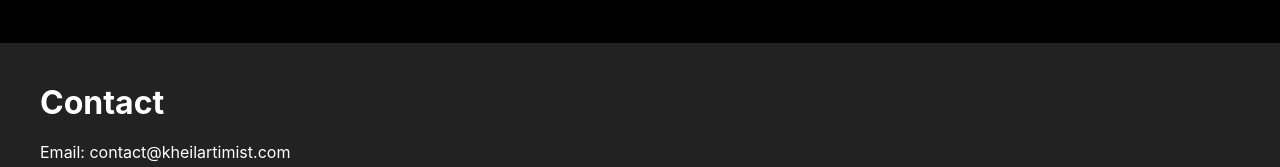
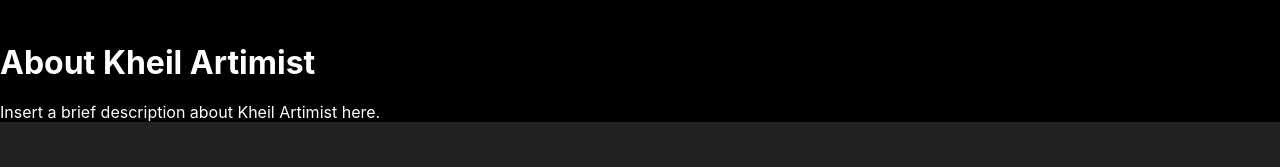
Before and after one commit to GihanDuane/react-portfolio-Juhariz, a React (Create React App) app: page / in a window 1280 px wide. Shown: the part 1094-1261 px from the top of the page. Built offline with nearby package versions, Linux system fonts and the light colour scheme.

Commit message:
added about code

```diff
--- a/src/App.js
+++ b/src/App.js
@@ -1,6 +1,7 @@
 import React from 'react';
 import Navbar from './components/Navbar';
 import ArtworkGrid from './components/ArtworkGrid';
+import About from './components/About';
 import Contact from './components/Contact';
 import './style.css'; // Import your custom CSS here
 
@@ -9,6 +10,7 @@ function App() {
     <div className="App">
       <Navbar />
       <ArtworkGrid />
+      <About />
       <Contact />
       <footer>&copy; 2023 Kheil Artimist. All rights reserved.</footer>
     </div>
--- a/src/components/Navbar.jsx
+++ b/src/components/Navbar.jsx
@@ -6,7 +6,7 @@ const Navbar = () => {
       <div className="logo">Kheil Artimist</div>
       <ul>
         <li><a href="#works">Works</a></li>
-        <li><a href="#works">About</a></li>
+        <li><a href="#about">About</a></li>
         <li><a href="#contact">Contact</a></li>
       </ul>
     </nav>
```
